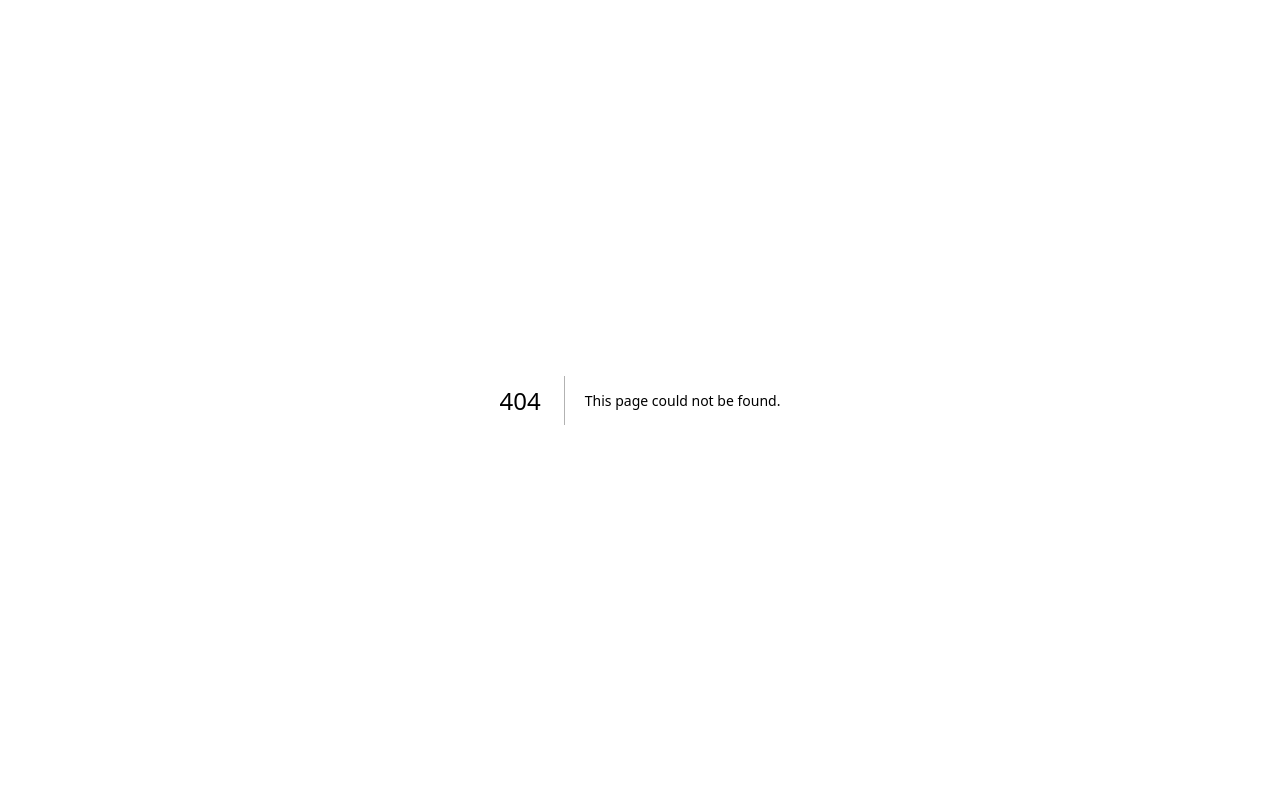
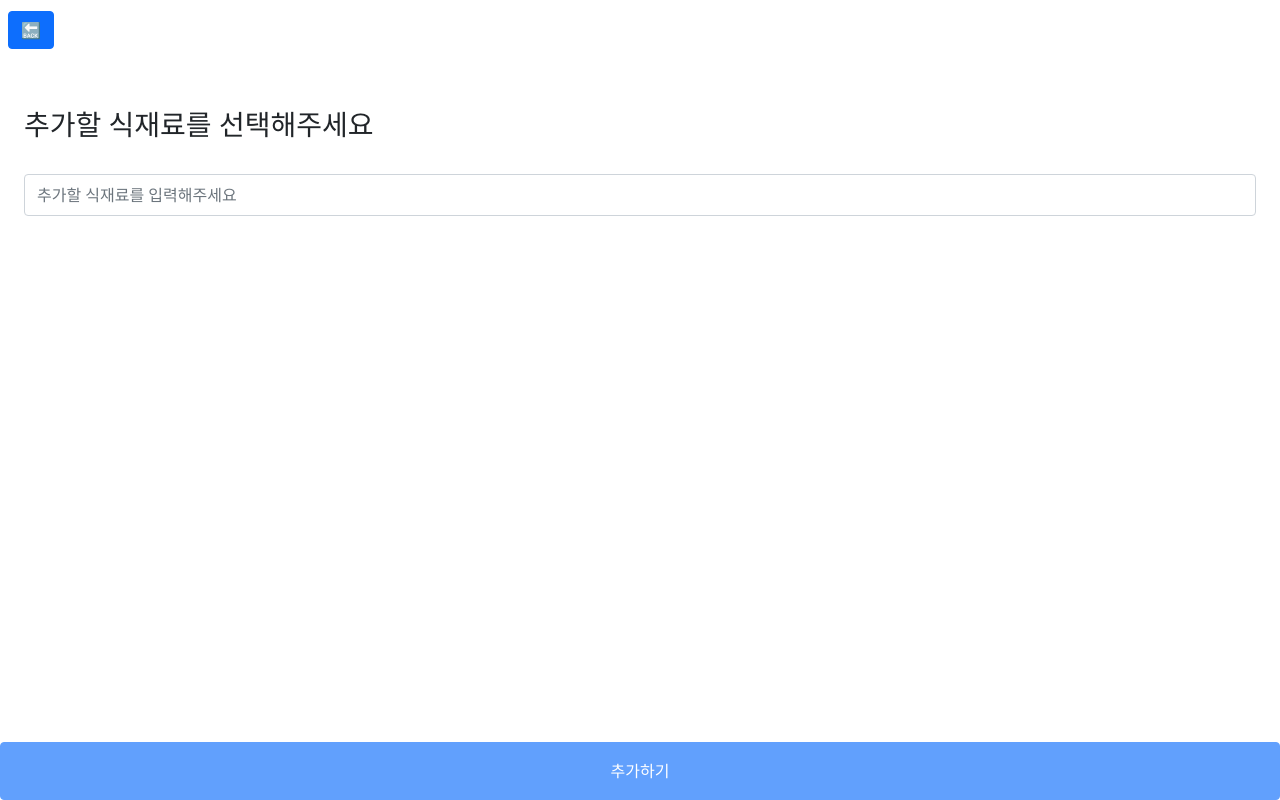
Before and after one commit to xiu0327/2023-refrigerator-recipe, a Next.js app in the folder front/: page /refrigerator/ingredient/add/name in a window 1280 px wide. Before the commit this address had no page. Built offline with nearby package versions, Linux system fonts and the light colour scheme.

Commit message:
Feat: 식재료 추가 - 이름 입력 화면 구현

```diff
--- /dev/null
+++ b/front/src/components/global/BottomBtn.tsx
@@ -0,0 +1,19 @@
+import router from "next/router";
+import { MouseEventHandler } from "react";
+import { Button } from "react-bootstrap";
+
+type btnProps = {
+	label: String;
+	onClick?: MouseEventHandler<HTMLButtonElement> | undefined;
+	disabled?: boolean | undefined;
+};
+
+export default function BottomBtn({ label, onClick, disabled = false }: btnProps) {
+	return (
+		<div className="d-flex flex-column">
+			<Button className="p-3" onClick={onClick} disabled={disabled}>
+				{label}
+			</Button>
+		</div>
+	);
+}
--- /dev/null
+++ b/front/src/components/refrigerator/IngredientsList.tsx
@@ -0,0 +1,32 @@
+type ingredientListType = {
+	ingredientData: Array<String>;
+	selectIngredient: Function;
+	selectedIngredient: Number;
+};
+
+export default function IngredientList({
+	ingredientData,
+	selectedIngredient,
+	selectIngredient,
+}: ingredientListType) {
+	return (
+		<div>
+			{ingredientData.map((ingredientName, index) => (
+				<div key={index} className="px-2" onClick={() => selectIngredient(index)}>
+					<div className="d-flex">
+						<div className="d-flex flex-fill">{ingredientName}</div>
+						<img
+							src="/images/placeholder.png"
+							style={{
+								width: 18,
+								height: 18,
+								backgroundColor: index == selectedIngredient ? "skyblue" : "white",
+							}}
+						/>
+					</div>
+					<hr style={{ height: 1 }} />
+				</div>
+			))}
+		</div>
+	);
+}
--- /dev/null
+++ b/front/src/components/refrigerator/RequestIngredientBtn.tsx
@@ -0,0 +1,16 @@
+import { Button } from "react-bootstrap";
+
+type RequestIngredientBtnProps = {
+	keyword: String;
+};
+
+export default function RequestIngredientBtn({ keyword }: RequestIngredientBtnProps) {
+	return (
+		<div className="pt-3 d-flex flex-column justify-content-center gap-2">
+			<div className="text-muted text-center">추가하고 싶은 재료가 없다면</div>
+			<Button onClick={() => "모달띄우기,이때keyword넘겨야됨"}>
+				지금 입력한 식재료 추가 요청하기
+			</Button>
+		</div>
+	);
+}
--- /dev/null
+++ b/front/src/pages/refrigerator/ingredient/add/name.tsx
@@ -0,0 +1,50 @@
+import router from "next/router";
+import { useEffect, useState } from "react";
+import { Button, Form } from "react-bootstrap";
+
+import BottomBtn from "@/components/global/BottomBtn";
+import SearchBar from "@/components/global/SearchBar";
+import BackLayout from "@/components/layout/BackLayout";
+import IngredientList from "@/components/refrigerator/IngredientsList";
+import RequestIngredientBtn from "@/components/refrigerator/RequestIngredientBtn";
+
+export default function AddIngredientNamePage() {
+	const [keyword, setKeyword] = useState<String>("");
+	const [selectedIngredient, selectIngredient] = useState<Number>(-1);
+	const [matchedIngredients, setMatchedIngredients] = useState<Array<String>>([]);
+
+	useEffect(() => {
+		selectIngredient(-1);
+		// 유아이 작동 확인 위한 임의 코드
+		// 원래는 api 호출해서 자동완성 값 받아내야됨
+		// 입력이 몇 초 이상 멈추면 그때 api를 호출하는 방법도 생각해봤는데 배민은 안그럼
+		// 이거 나중에 뺄 수 있나? ...
+		keyword
+			? setMatchedIngredients(["사골", "사과", "사탕수수", "살구", "삼겹살"])
+			: setMatchedIngredients([]);
+	}, [keyword]);
+
+	return (
+		<BackLayout>
+			<div className="d-flex flex-column flex-fill">
+				<div className="p-4 pt-5 d-flex flex-column flex-fill gap-4">
+					<h3>추가할 식재료를 선택해주세요</h3>
+					<SearchBar placeholder="추가할 식재료를 입력해주세요" setKeyword={setKeyword} />
+					<IngredientList
+						ingredientData={matchedIngredients}
+						selectIngredient={selectIngredient}
+						selectedIngredient={selectedIngredient}
+					/>
+					{keyword && !matchedIngredients ? <div>검색 결과가 없습니다</div> : <div />}
+					{keyword ? <RequestIngredientBtn keyword={keyword} /> : <div />}
+				</div>
+
+				<BottomBtn
+					label="추가하기"
+					onClick={() => router.replace("./info")}
+					disabled={selectedIngredient == -1}
+				/>
+			</div>
+		</BackLayout>
+	);
+}
```
